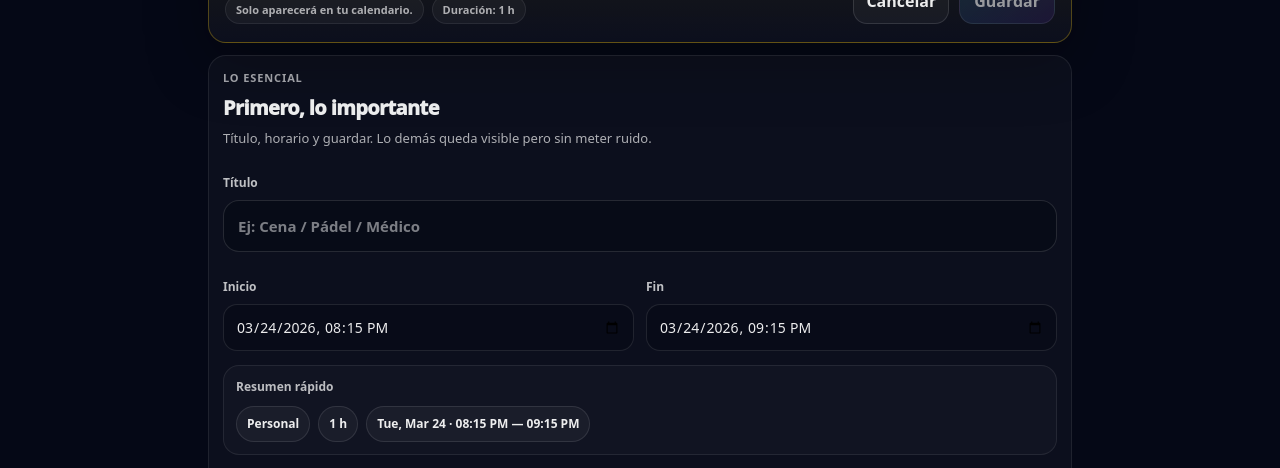
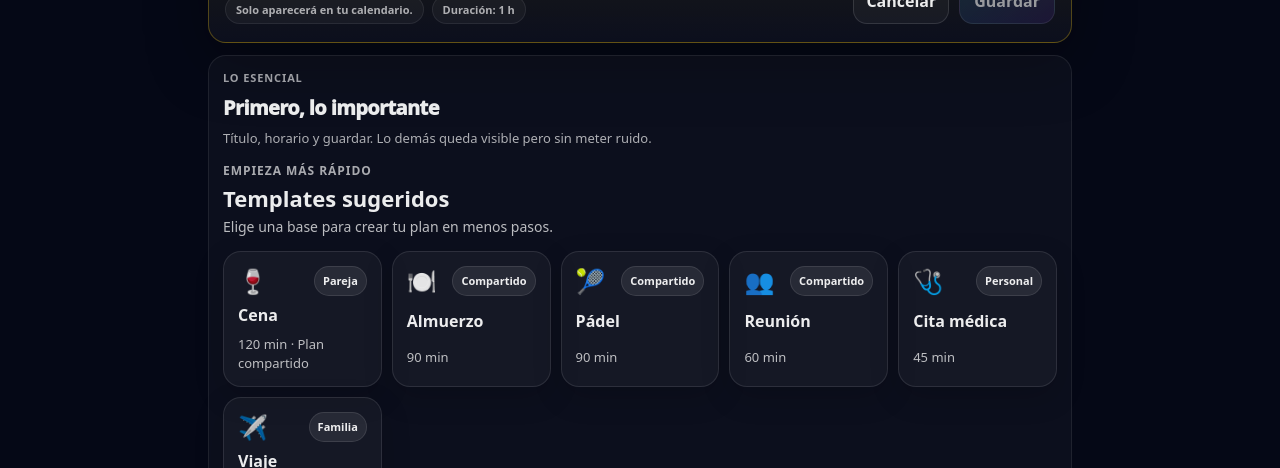
Before and after one commit to Fgainzall/syncplans-app, a Next.js app: page /events/new/details in a window 1280 px wide. Shown: the part 484-952 px from the top of the page. Built offline with nearby package versions, Linux system fonts and the light colour scheme; no server answers.

Commit message:
Add event templates MVP to event creation flow

```diff
--- a/src/app/events/new/details/NewEventDetailsClient.tsx
+++ b/src/app/events/new/details/NewEventDetailsClient.tsx
@@ -6,6 +6,8 @@ import { useRouter, useSearchParams } from "next/navigation";
 import PremiumHeader from "@/components/PremiumHeader";
 import LogoutButton from "@/components/LogoutButton";
 import SharedConflictPreflightModal from "@/components/ConflictPreflightModal";
+import EventTemplatePicker from "@/components/events/EventTemplatePicker";
+import type { EventTemplate } from "@/lib/eventTemplates";
 import { createConflictNotificationForEvent } from "@/lib/notificationsDb";
 import {
   GroupType,
@@ -86,6 +88,7 @@ type PreflightConflict = {
   overlapStart: string;
   overlapEnd: string;
 };
+
 function getConflictCounterpart(
   conflict: ReturnType<typeof computeVisibleConflicts>[number],
   candidateId: string
@@ -109,6 +112,7 @@ function getConflictCounterpart(
 
   return null;
 }
+
 function mapDefaultResolutionToChoice(
   s: NotificationSettings | null
 ): PreflightChoice {
@@ -148,6 +152,9 @@ function NewEventDetailsInner() {
     if (rounded >= 60) d.setHours(d.getHours() + 1);
     return d;
   }, [dateParam]);
+
+  const [selectedTemplate, setSelectedTemplate] =
+    useState<EventTemplate | null>(null);
 
   const [title, setTitle] = useState("");
   const [notes, setNotes] = useState("");
@@ -472,7 +479,23 @@ function NewEventDetailsInner() {
     if (e.getTime() <= s.getTime())
       setEndLocal(toInputLocal(addMinutes(s, 60)));
   };
-
+const applyTemplateSelection = (template: EventTemplate) => {
+  setSelectedTemplate(template);
+  setTitle(template.title);
+  setNotes(template.defaultNotes ?? "");
+
+  const start = fromInputLocal(startLocal);
+  if (!isNaN(start.getTime())) {
+    const nextEnd = addMinutes(start, template.defaultDurationMinutes);
+    setEndLocal(toInputLocal(nextEnd));
+  }
+};
+
+const clearTemplateSelection = () => {
+  setSelectedTemplate(null);
+  setTitle("");
+  setNotes("");
+};
   const doSave = async (
     payload: {
       groupType: GroupType;
@@ -879,6 +902,44 @@ setExistingIdsToReplace(
                 ruido.
               </div>
             </div>
+
+            {!isEditing ? (
+              <>
+             <EventTemplatePicker
+  selectedTemplateId={selectedTemplate?.id ?? null}
+  onSelect={applyTemplateSelection}
+/>
+{selectedTemplate ? (
+  <div style={styles.templatePreview}>
+    <div style={styles.templatePreviewTop}>
+      <div style={styles.templatePreviewLabel}>
+        Template elegido
+      </div>
+
+      <button
+        type="button"
+        onClick={clearTemplateSelection}
+        style={styles.templateClearBtn}
+      >
+        Empezar desde cero
+      </button>
+    </div>
+
+    <div style={styles.templatePreviewTitle}>
+      {selectedTemplate.emoji} {selectedTemplate.title}
+    </div>
+
+    <div style={styles.templatePreviewMeta}>
+      Duración sugerida: {selectedTemplate.defaultDurationMinutes} min
+      {selectedTemplate.defaultNotes
+        ? ` · ${selectedTemplate.defaultNotes}`
+        : ""}
+      {" · "}El formulario ya fue precargado y puedes ajustarlo libremente.
+    </div>
+  </div>
+) : null}
+              </>
+            ) : null}
 
             <div style={styles.field}>
               <div style={styles.fieldLabel}>Título</div>
@@ -1494,6 +1555,31 @@ const styles: Record<string, React.CSSProperties> = {
     lineHeight: 1.45,
     maxWidth: 560,
   },
+  templatePreview: {
+    borderRadius: 16,
+    border: "1px solid rgba(255,255,255,0.08)",
+    background: "rgba(255,255,255,0.025)",
+    padding: 12,
+    display: "grid",
+    gap: 6,
+  },
+  templatePreviewLabel: {
+    fontSize: 11,
+    textTransform: "uppercase",
+    letterSpacing: "0.08em",
+    opacity: 0.68,
+    fontWeight: 900,
+  },
+  templatePreviewTitle: {
+    fontSize: 16,
+    fontWeight: 900,
+    lineHeight: 1.2,
+  },
+  templatePreviewMeta: {
+    fontSize: 13,
+    lineHeight: 1.4,
+    opacity: 0.78,
+  },
   secondaryCard: {
     marginTop: 16,
     borderRadius: 16,
@@ -1741,4 +1827,21 @@ grid2Tight: {
     fontWeight: 900,
     minWidth: 240,
   },
-};
+  templatePreviewTop: {
+  display: "flex",
+  alignItems: "center",
+  justifyContent: "space-between",
+  gap: 10,
+  flexWrap: "wrap",
+},
+templateClearBtn: {
+  padding: "8px 10px",
+  borderRadius: 999,
+  border: "1px solid rgba(255,255,255,0.10)",
+  background: "rgba(255,255,255,0.04)",
+  color: "rgba(255,255,255,0.86)",
+  cursor: "pointer",
+  fontSize: 12,
+  fontWeight: 800,
+},
+};
--- /dev/null
+++ b/src/components/events/EventTemplatePicker.tsx
@@ -0,0 +1,153 @@
+"use client";
+
+import { EVENT_TEMPLATES, type EventTemplate } from "@/lib/eventTemplates";
+
+type EventTemplatePickerProps = {
+  selectedTemplateId?: string | null;
+  onSelect: (template: EventTemplate) => void;
+};
+
+export default function EventTemplatePicker({
+  selectedTemplateId,
+  onSelect,
+}: EventTemplatePickerProps) {
+  return (
+    <section style={S.wrapper}>
+      <div style={S.header}>
+        <div style={S.kicker}>Empieza más rápido</div>
+        <h2 style={S.title}>Templates sugeridos</h2>
+        <p style={S.subtitle}>
+          Elige una base para crear tu plan en menos pasos.
+        </p>
+      </div>
+
+      <div style={S.grid}>
+        {EVENT_TEMPLATES.map((template) => {
+          const isActive = template.id === selectedTemplateId;
+
+          return (
+            <button
+              key={template.id}
+              type="button"
+              onClick={() => onSelect(template)}
+              style={{
+                ...S.card,
+                ...(isActive ? S.cardActive : {}),
+              }}
+            >
+              <div style={S.cardTop}>
+                <span style={S.emoji}>{template.emoji}</span>
+                <span style={S.badge}>
+                  {labelGroupType(template.suggestedGroupType)}
+                </span>
+              </div>
+
+              <div style={S.cardTitle}>{template.title}</div>
+
+              <div style={S.meta}>
+                {template.defaultDurationMinutes} min
+                {template.defaultNotes ? ` · ${template.defaultNotes}` : ""}
+              </div>
+            </button>
+          );
+        })}
+      </div>
+    </section>
+  );
+}
+
+function labelGroupType(type?: EventTemplate["suggestedGroupType"]) {
+  switch (type) {
+    case "personal":
+      return "Personal";
+    case "pair":
+      return "Pareja";
+    case "family":
+      return "Familia";
+    case "shared":
+      return "Compartido";
+    default:
+      return "Flexible";
+  }
+}
+
+const S: Record<string, React.CSSProperties> = {
+  wrapper: {
+    display: "grid",
+    gap: 14,
+  },
+  header: {
+    display: "grid",
+    gap: 6,
+  },
+  kicker: {
+    fontSize: 12,
+    fontWeight: 700,
+    letterSpacing: "0.08em",
+    textTransform: "uppercase",
+    opacity: 0.7,
+  },
+  title: {
+    margin: 0,
+    fontSize: 22,
+    lineHeight: 1.1,
+    fontWeight: 800,
+  },
+  subtitle: {
+    margin: 0,
+    fontSize: 14,
+    lineHeight: 1.5,
+    opacity: 0.78,
+  },
+  grid: {
+    display: "grid",
+    gap: 10,
+    gridTemplateColumns: "repeat(auto-fit, minmax(150px, 1fr))",
+  },
+  card: {
+    border: "1px solid rgba(255,255,255,0.10)",
+    background: "rgba(255,255,255,0.04)",
+    borderRadius: 18,
+    padding: 14,
+    display: "grid",
+    gap: 10,
+    textAlign: "left",
+    cursor: "pointer",
+    transition: "all 160ms ease",
+    boxShadow: "0 10px 30px rgba(0,0,0,0.16)",
+  },
+  cardActive: {
+    border: "1px solid rgba(255,255,255,0.24)",
+    background: "rgba(255,255,255,0.08)",
+    transform: "translateY(-1px)",
+  },
+  cardTop: {
+    display: "flex",
+    alignItems: "center",
+    justifyContent: "space-between",
+    gap: 8,
+  },
+  emoji: {
+    fontSize: 24,
+    lineHeight: 1,
+  },
+  badge: {
+    fontSize: 11,
+    fontWeight: 700,
+    padding: "6px 8px",
+    borderRadius: 999,
+    background: "rgba(255,255,255,0.08)",
+    border: "1px solid rgba(255,255,255,0.10)",
+    whiteSpace: "nowrap",
+  },
+  cardTitle: {
+    fontSize: 16,
+    fontWeight: 800,
+    lineHeight: 1.2,
+  },
+  meta: {
+    fontSize: 13,
+    lineHeight: 1.4,
+    opacity: 0.78,
+  },
+};
--- /dev/null
+++ b/src/lib/eventTemplates.ts
@@ -0,0 +1,54 @@
+export type EventTemplate = {
+  id: string;
+  title: string;
+  emoji: string;
+  defaultDurationMinutes: number;
+  defaultNotes?: string;
+  suggestedGroupType?: "personal" | "pair" | "family" | "shared";
+};
+
+export const EVENT_TEMPLATES: EventTemplate[] = [
+  {
+    id: "dinner",
+    title: "Cena",
+    emoji: "🍷",
+    defaultDurationMinutes: 120,
+    defaultNotes: "Plan compartido",
+    suggestedGroupType: "pair",
+  },
+  {
+    id: "lunch",
+    title: "Almuerzo",
+    emoji: "🍽️",
+    defaultDurationMinutes: 90,
+    suggestedGroupType: "shared",
+  },
+  {
+    id: "padel",
+    title: "Pádel",
+    emoji: "🎾",
+    defaultDurationMinutes: 90,
+    suggestedGroupType: "shared",
+  },
+  {
+    id: "meeting",
+    title: "Reunión",
+    emoji: "👥",
+    defaultDurationMinutes: 60,
+    suggestedGroupType: "shared",
+  },
+  {
+    id: "doctor",
+    title: "Cita médica",
+    emoji: "🩺",
+    defaultDurationMinutes: 45,
+    suggestedGroupType: "personal",
+  },
+  {
+    id: "trip",
+    title: "Viaje",
+    emoji: "✈️",
+    defaultDurationMinutes: 180,
+    suggestedGroupType: "family",
+  },
+];
```
Lines whose indentation alone changed are shown as unchanged.
